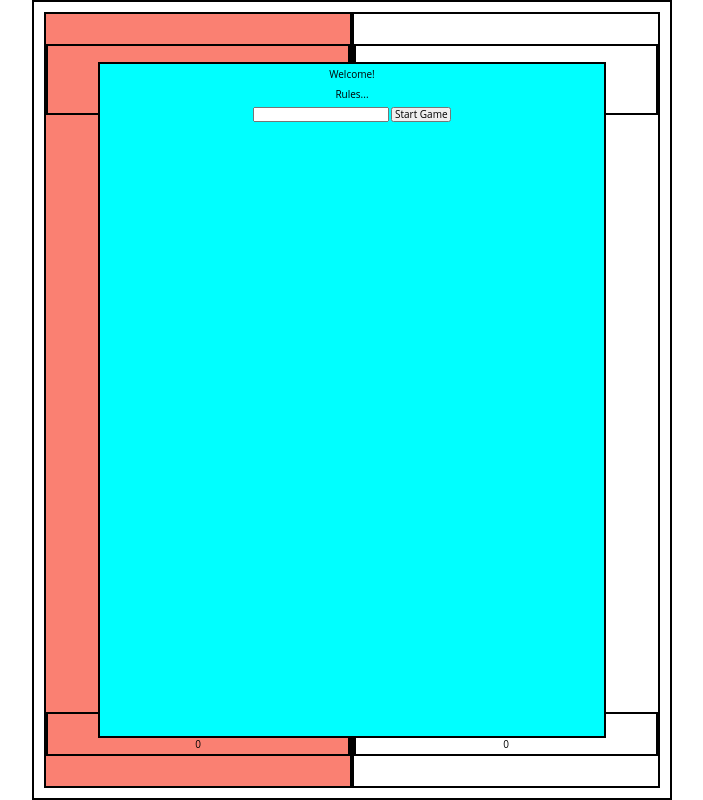
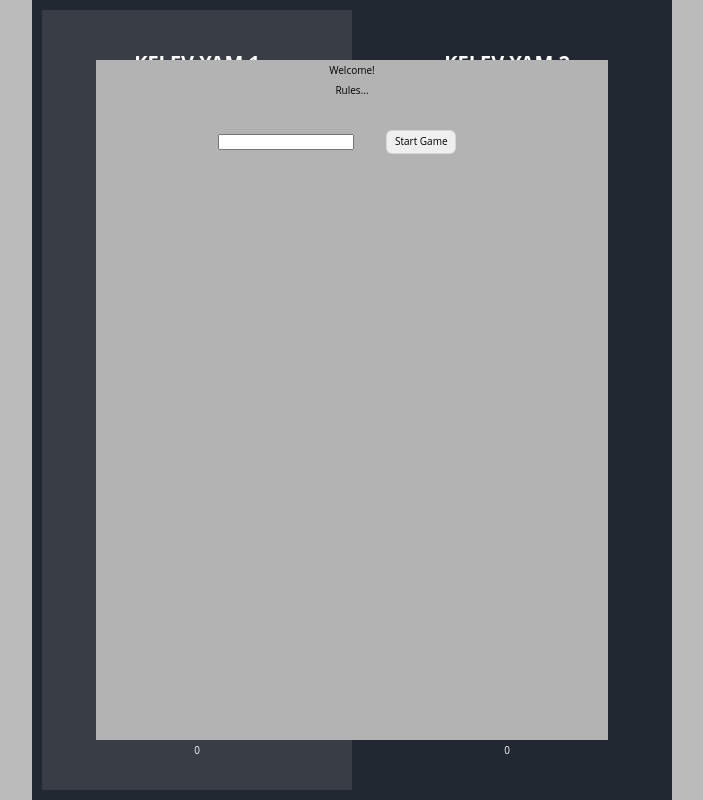
Before and after one commit to Ronkl14/Dice_Game, a plain HTML site: page index.html in a window 1280 px wide. Shown: the whole page, without its empty margins (288-991 px from the left). Drawn offline with Linux system fonts and the light colour scheme.

Commit message:
styling in progress

```diff
--- a/css/style.css
+++ b/css/style.css
@@ -1,5 +1,5 @@
 div {
-  border: 2px solid black;
+  /* border: 2px solid black; */
 }
 
 body {
@@ -9,14 +9,26 @@ body {
   justify-content: center;
   align-items: center;
   text-align: center;
+  background-color: #bbbbbb;
+  color: white;
 }
 
 .hide {
-    display: none;
+  display: none;
 }
 
 .active {
-    background-color: salmon;
+  background-color: #393e46;
+}
+
+.btn {
+  z-index: 10;
+  white-space: nowrap;
+  padding: .5rem 0;
+  width: 7rem;
+  border:1px solid rgba(0,0,0,0.1);
+  border-radius: 6px;
+  margin: 3rem;
 }
 
 .game-container {
@@ -26,7 +38,8 @@ body {
   justify-content: center;
   align-items: center;
   padding: 1rem;
-  position:relative;
+  position: relative;
+  background-color: #222831;
 }
 
 .player1-area,
@@ -40,40 +53,39 @@ body {
 }
 
 .center-area {
-  width: .01%;
+  width: 0.01%;
   height: 100%;
-  display:flex;
+  display: flex;
   flex-direction: column;
   justify-content: center;
   align-items: center;
-  border:none;
+  border: none;
 }
 
-.die1, .die2 {
-    width:6rem;
-    height:6rem;
-    margin: 2rem;
-    z-index:10;
+.die1,
+.die2 {
+  width: 6rem;
+  height: 6rem;
+  margin: 1rem;
+  z-index: 10;
 }
 
-.die1 img, .die2 img {
-    width:100%;
-
+.die1 img,
+.die2 img {
+  width: 100%;
 }
 
-.btn {
-    width:6rem;
-    z-index:10;
-}
+
 
 .opening-screen {
-    position: absolute;
-    z-index: 11;
-    width: 80%;
-    height: 85%;
-    background-color: aqua;
+  color: black;
+  position: absolute;
+  z-index: 11;
+  width: 80%;
+  height: 85%;
+  background-color: #b3b3b3;
 }
 
 .win {
-    background-color: greenyellow;
+  background-color: #00adb5;
 }
```
